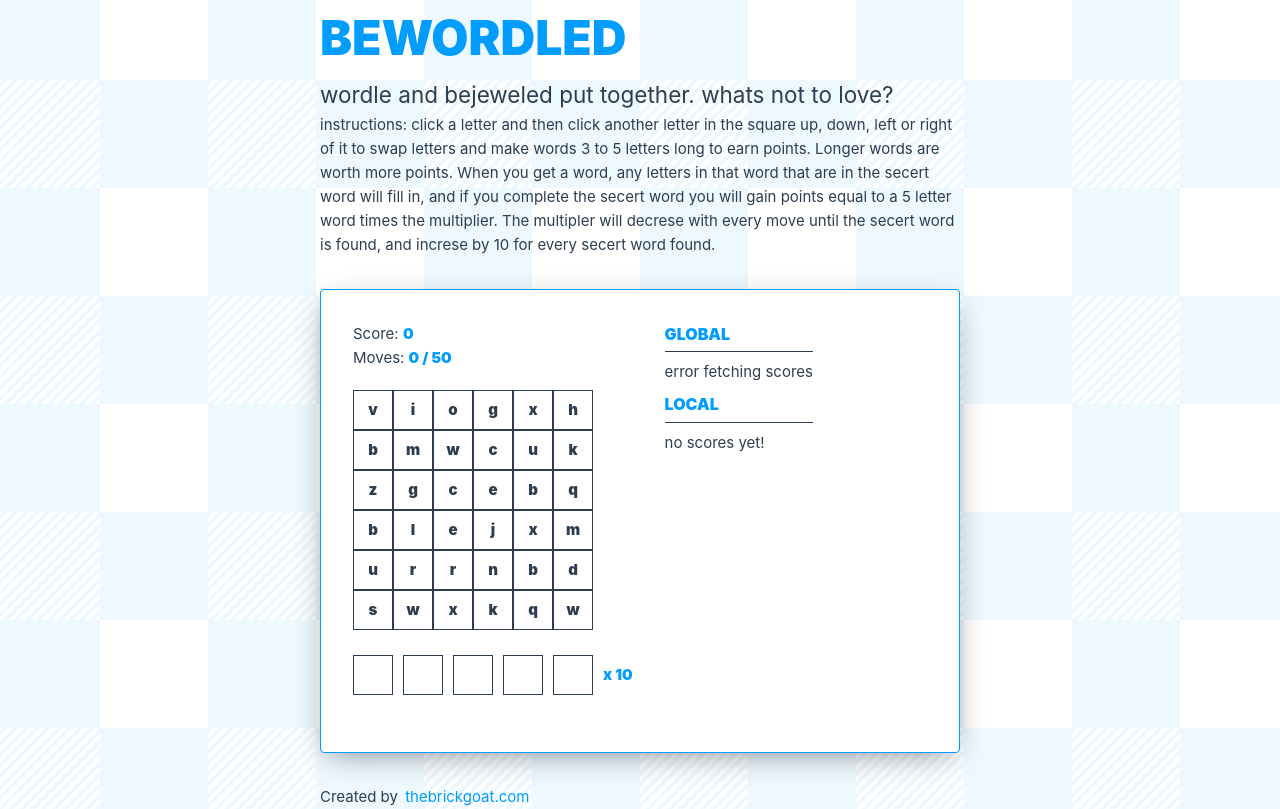
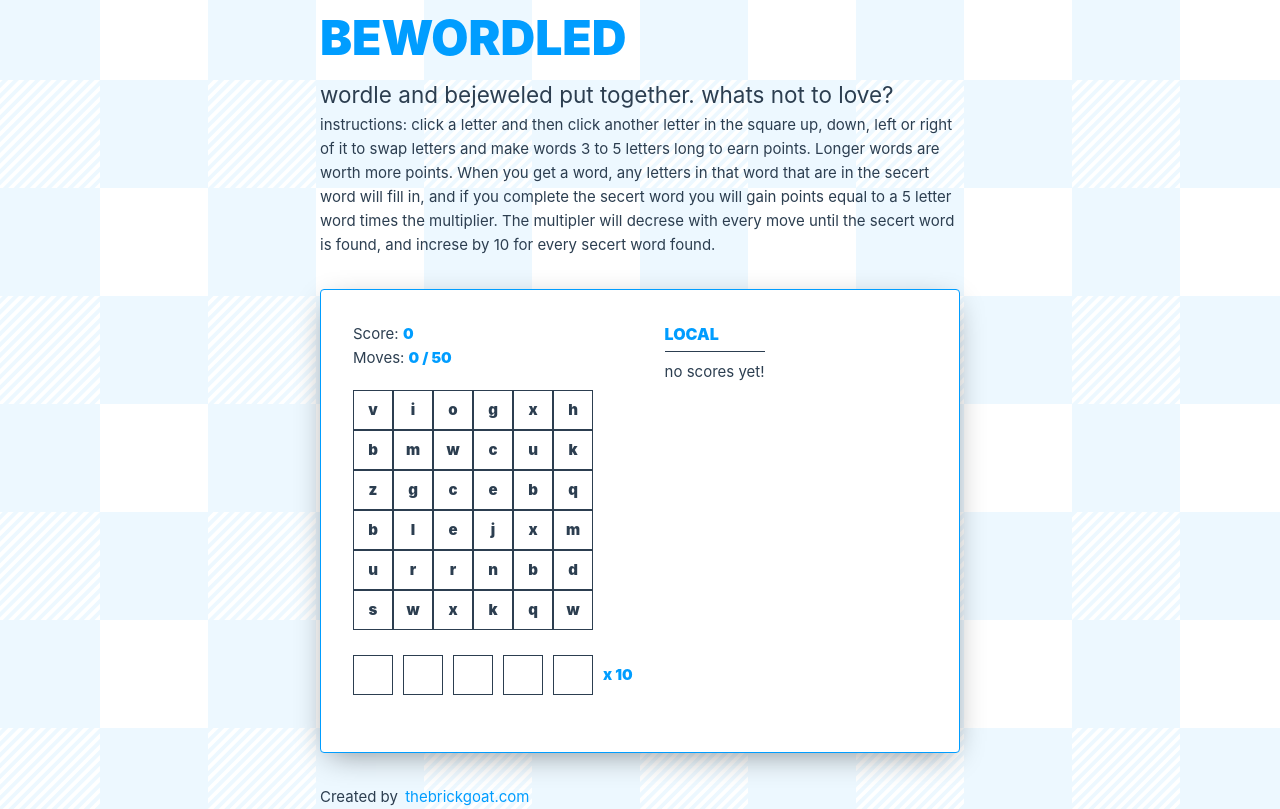
Before and after one commit to thebrickgoat/bewordled, a Vue app: page / in a window 1280 px wide. Built offline with nearby package versions, Linux system fonts and the light colour scheme.

Commit message:
highscore fix

```diff
--- a/src/components/HighScores.vue
+++ b/src/components/HighScores.vue
@@ -1,14 +1,10 @@
 <template>
   <div>
     <div class="score-container">
-      <h3>Global</h3>
-      <ul>
-        <li>error fetching scores</li>
-      </ul>
       <h3>Local</h3>
       <template v-if="localHighScores.length > 0">
         <ul>
-          <li v-for="(score, index) in highScores" :key="score.id">
+          <li v-for="(score, index) in localHighScores" :key="score.id">
             <template v-if="index <= 4">
               <span>{{ index + 1 }}</span> : <span>{{ score }}</span>
             </template>
@@ -37,8 +33,10 @@ const getScores = () => {
       scores.push(Number(score)) // Convert score to a number
     }
   }
+  console.log(scores)
   scores.sort((a, b) => b - a)
   localHighScores.value = scores
+  console.log(localHighScores.value)
 }
 
 const clearScores = () => {
```
